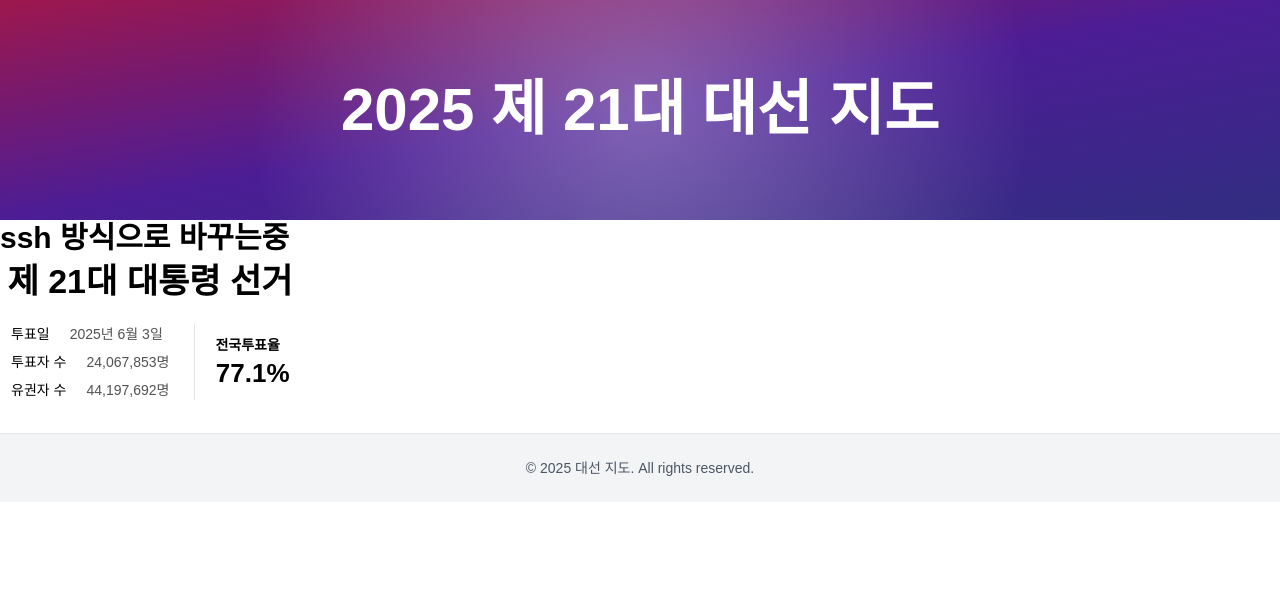
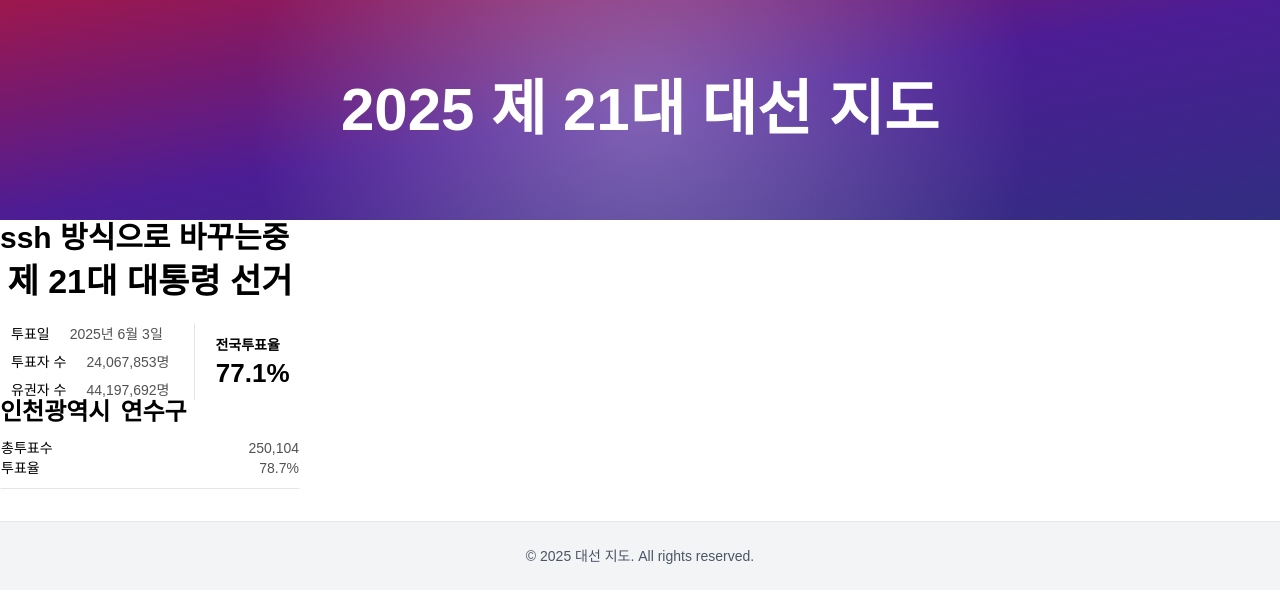
Before and after one commit to DevONew/vote2025, a Next.js app: page / in a window 1280 px wide. Shown: the top 602 px of the page. Built offline with nearby package versions, Linux system fonts and the light colour scheme.

Commit message:
지역 투표율 컴포넌트 추가

```diff
--- /dev/null
+++ b/src/app/components/ui/RegionTurnout.tsx
@@ -0,0 +1,21 @@
+'use client'
+import React from "react"
+
+export default function RegionTurnout(){
+    return(
+        <div>
+            <div className="text-2xl font-bold leading-[21px] flex flex-wrap gap-x-[10px] pb-[15px]">
+                <div>인천광역시</div>
+                <div>연수구</div>
+            </div>
+            <div className="pb-[10px] border border-white border-b-neutral-200 text-sm">
+                <div className="flex justify-between">
+                    <p>총투표수</p><span className="text-neutral-600">250,104</span>
+                </div>
+                <div className="flex justify-between">
+                    <span>투표율</span><span className="text-neutral-600">78.7%</span>
+                </div>
+            </div>
+        </div>
+    );
+}
--- a/src/app/page.tsx
+++ b/src/app/page.tsx
@@ -1,9 +1,13 @@
 import ElectionTurnoutCard from "./components/ui/ElectionTurnoutCard";
+import RegionTurnout from "./components/ui/RegionTurnout";
 export default function Page() {
   return (
     <>
       <h1 className="text-3xl font-bold ">ssh 방식으로 바꾸는중</h1>
       <ElectionTurnoutCard/>
+      <div className="w-[300px]">
+        <RegionTurnout/>
+      </div>
     </>
   );
 }
```
